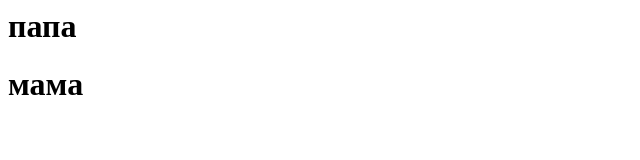
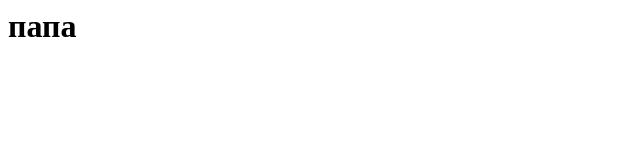
Before and after one commit to IgorLelyakov/Project-1, a plain HTML site: page index.html in a window 1280 px wide. Shown: the whole page, without its empty margins (0-640 px from the left). Drawn offline with Linux system fonts and the light colour scheme.

Commit message:
Update index.html

```diff
--- a/index.html
+++ b/index.html
@@ -1,3 +1,3 @@
 <html>
-<h1>папа</h1> <p><h1>мама</h1></p>
+<h1>папа</h1>
 </html>
```
